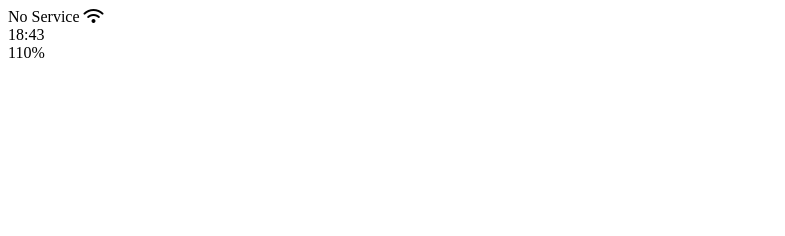
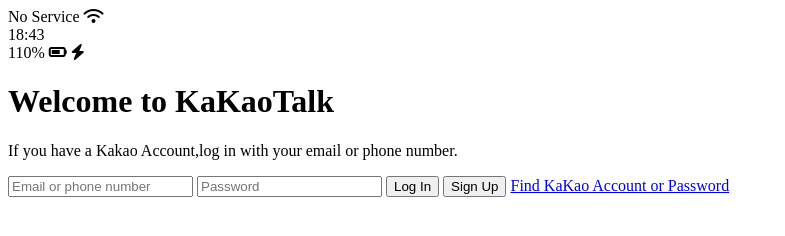
Before and after one commit to godboy4256/individual-01-kakao-talk-ui-clone, a plain HTML site: page index.html in a window 1280 px wide. Shown: the whole page, without its empty margins (0-785 px from the left). Drawn offline with Linux system fonts and the light colour scheme.

Commit message:
index_html_complete

```diff
--- a/index.html
+++ b/index.html
@@ -19,10 +19,24 @@
         </div>
         <div class="status-bar__column">
             <span>110%</span>
-            <!-- 배터리 표시바 -->
-            <!-- 번개 모양 아이콘 -->
+            <i class="fas fa-battery-three-quarters"></i>
+            <i class="fas fa-bolt"></i>
         </div>
     </div>
+
+    <header class="index__header">
+        <h1 class="index__header__tit">Welcome to KaKaoTalk</h1>
+        <p class="index__header__txt">If you have a Kakao Account,log in with your email or phone number.</p>
+    </header>
+
+    <form action="" id="index__form">
+        <input type="text" placeholder="Email or phone number">
+        <input type="password" placeholder="Password">
+        <input type="submit" value="Log In">
+        <input type="submit" value="Sign Up">
+        <a href="#">Find KaKao Account or Password</a>
+    </form>
+
     <script src="https://kit.fontawesome.com/9657341cb6.js"
      crossorigin="anonymous"></script>
 </body>
```
Also changed, not shown: images/01.png (added), images/02.png (added), images/03.png (added), images/04.png (added), images/05.png (added), images/06.png (added), images/07.png (added), images/09.png (added).
